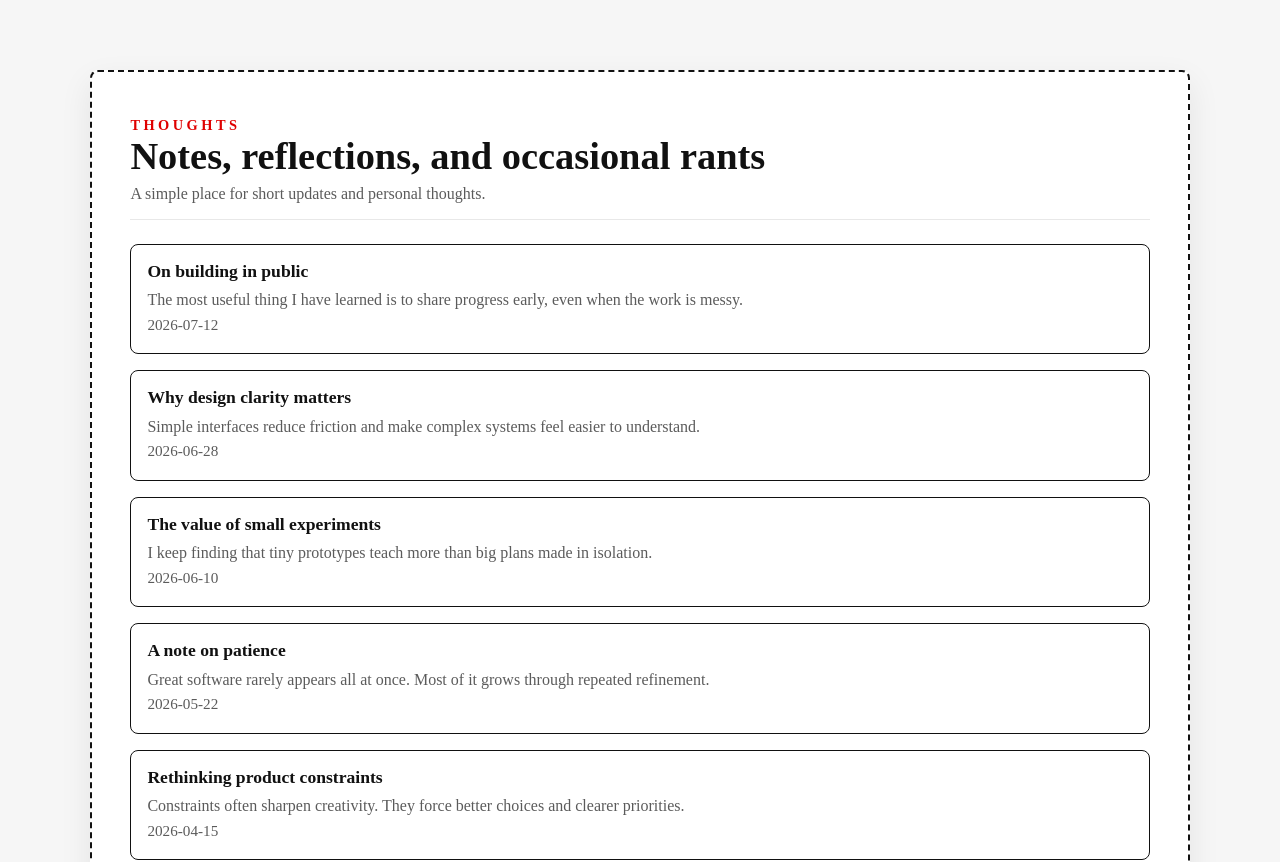
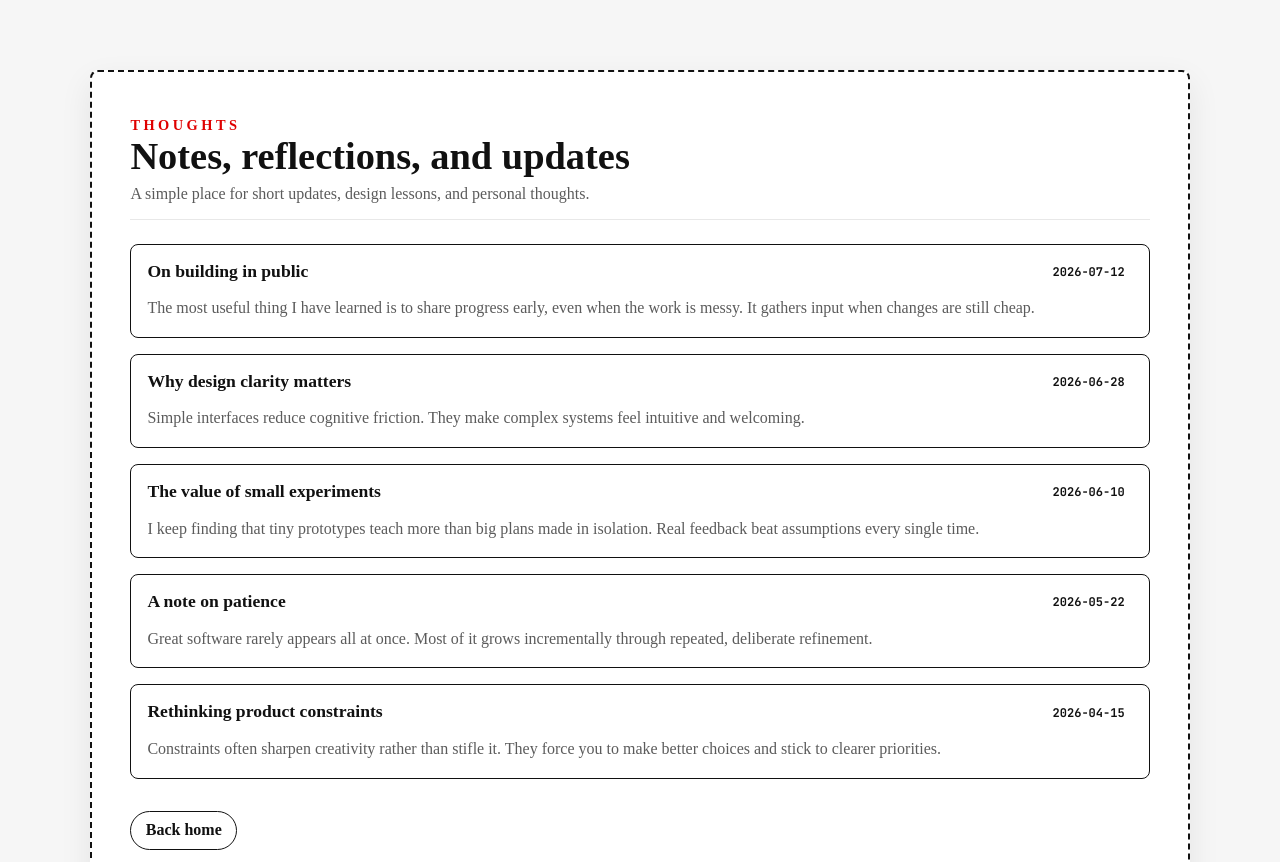
Before and after one commit to etor01/dev-tornam, a Next.js app: page /thoughts in a window 1280 px wide. Shown: the top 862 px of the page. Built offline with nearby package versions, Linux system fonts and the light colour scheme.

Commit message:
refactor: update design system with new typography, layout, and neo-brutalist styling for the thoughts page

```diff
--- a/src/app/thoughts/page.tsx
+++ b/src/app/thoughts/page.tsx
@@ -4,31 +4,31 @@ const thoughts = [
   {
     title: "On building in public",
     message:
-      "The most useful thing I have learned is to share progress early, even when the work is messy.",
+      "The most useful thing I have learned is to share progress early, even when the work is messy. It gathers input when changes are still cheap.",
     date: "2026-07-12",
   },
   {
     title: "Why design clarity matters",
     message:
-      "Simple interfaces reduce friction and make complex systems feel easier to understand.",
+      "Simple interfaces reduce cognitive friction. They make complex systems feel intuitive and welcoming.",
     date: "2026-06-28",
   },
   {
     title: "The value of small experiments",
     message:
-      "I keep finding that tiny prototypes teach more than big plans made in isolation.",
+      "I keep finding that tiny prototypes teach more than big plans made in isolation. Real feedback beat assumptions every single time.",
     date: "2026-06-10",
   },
   {
     title: "A note on patience",
     message:
-      "Great software rarely appears all at once. Most of it grows through repeated refinement.",
+      "Great software rarely appears all at once. Most of it grows incrementally through repeated, deliberate refinement.",
     date: "2026-05-22",
   },
   {
     title: "Rethinking product constraints",
     message:
-      "Constraints often sharpen creativity. They force better choices and clearer priorities.",
+      "Constraints often sharpen creativity rather than stifle it. They force you to make better choices and stick to clearer priorities.",
     date: "2026-04-15",
   },
 ];
@@ -40,22 +40,36 @@ export default function ThoughtsPage() {
         <header className="pageHeader">
           <div>
             <p className="eyebrow">Thoughts</p>
-            <h1>Notes, reflections, and occasional rants</h1>
-            <p>A simple place for short updates and personal thoughts.</p>
+            <h1>Notes, reflections, and updates</h1>
+            <p>A simple place for short updates, design lessons, and personal thoughts.</p>
           </div>
         </header>
 
         <div className="thoughtList">
           {thoughts.map((thought) => (
             <article key={thought.title} className="thoughtCard">
-              <h2>{thought.title}</h2>
+              <div style={{ display: "flex", justifyContent: "space-between", alignItems: "flex-start", marginBottom: "0.5rem" }}>
+                <h2>{thought.title}</h2>
+                <span style={{
+                  fontFamily: "var(--font-mono), monospace",
+                  fontSize: "0.75rem",
+                  fontWeight: 700,
+                  backgroundColor: "var(--badge-bg)",
+                  border: "1px solid var(--ink-border)",
+                  padding: "0.2rem 0.5rem",
+                  borderRadius: "2px",
+                  color: "var(--muted)",
+                  whiteSpace: "nowrap"
+                }}>
+                  {thought.date}
+                </span>
+              </div>
               <p>{thought.message}</p>
-              <p className="meta">{thought.date}</p>
             </article>
           ))}
         </div>
 
-        <p style={{ marginTop: "1rem" }}>
+        <p style={{ marginTop: "2rem" }}>
           <Link href="/" className="backLink">
             Back home
           </Link>
```
